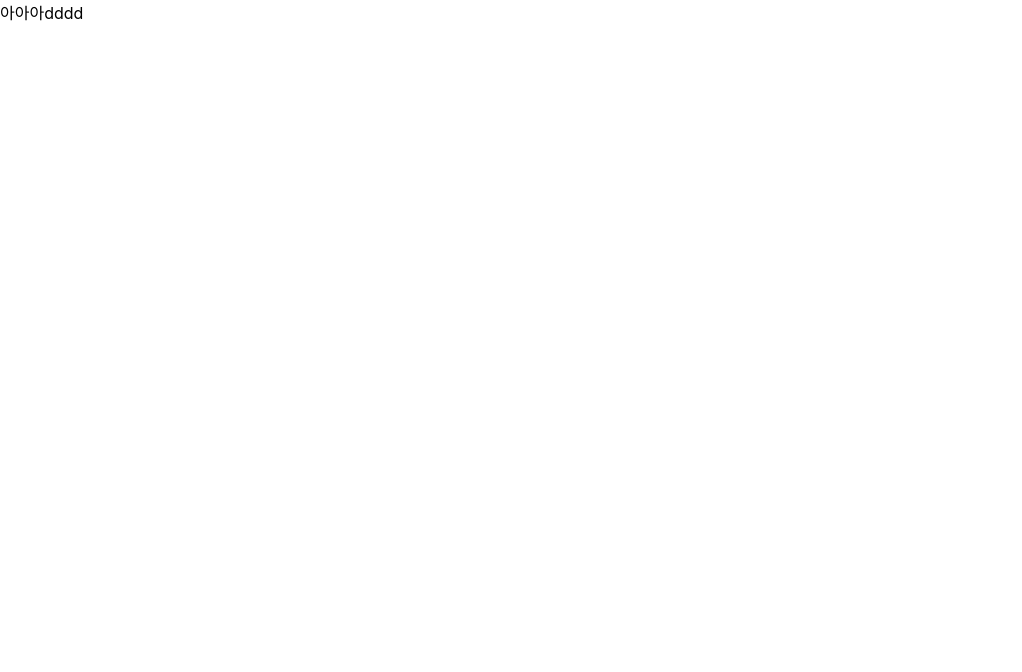
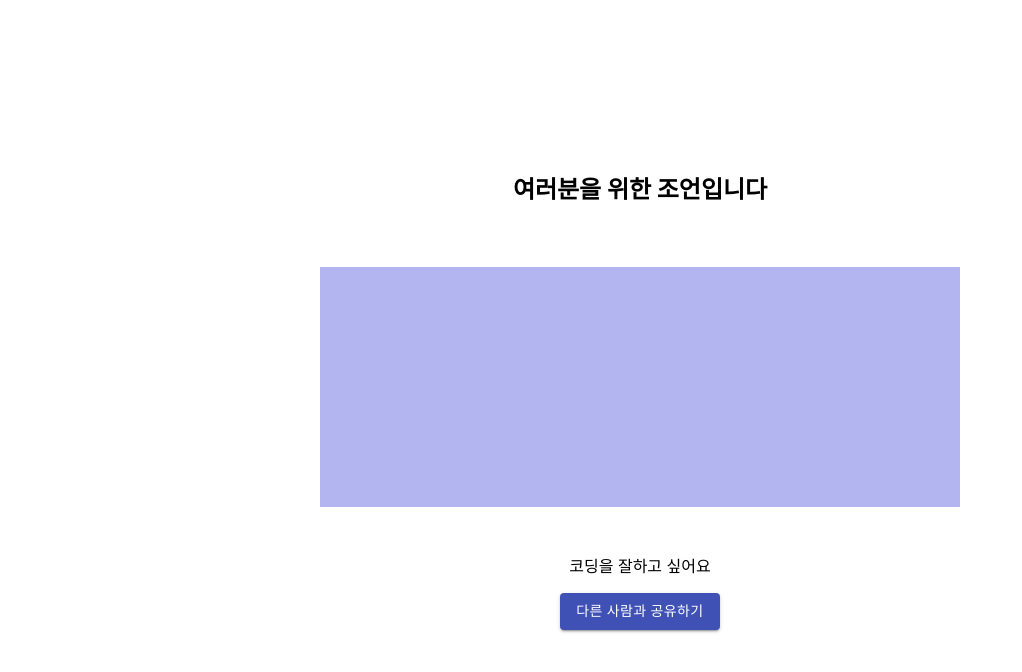
Before and after one commit to uvula6921/cheerup-FE, a React (Create React App) app in the folder cheerup/: page /phrase in a window 1280 px wide. Shown: the top 672 px of the page, without its empty margins (0-1022 px from the left). Built offline with nearby package versions, Linux system fonts and the light colour scheme.

Commit message:
메이페이지 게시글 추가 및 로드까지 확인

```diff
--- /dev/null
+++ b/cheerup/src/common-style/style.js
@@ -0,0 +1,5 @@
+import { css } from "styled-components";
+
+export const InputStyle = css`
+  margin: 20px 0px;
+`;
--- /dev/null
+++ b/cheerup/src/components/Header.js
@@ -0,0 +1,8 @@
+import React from "react";
+import styled from "styled-components";
+
+const Header = (props) => {
+  return <div>고민을 말해봐</div>;
+};
+
+export default Header;
--- /dev/null
+++ b/cheerup/src/components/Styles.js
@@ -0,0 +1,67 @@
+import React from "react";
+import styled from "styled-components";
+
+const Grid = styled.div`
+  box-sizing: border-box;
+  display: flex;
+  flex-direction: ${(props) =>
+    props.flex_direction === "column" ? "column" : "row"};
+  ${(props) => (props.border ? `border: ${props.border};` : "")}
+  ${(props) => (props.bg ? `background-color: ${props.bg};` : "")}
+  width: ${(props) => (props.width ? props.width : "100%")};
+  min-width: 50px;
+  height: ${(props) => (props.height ? props.height : "100%")};
+  align-items: ${(props) => (props.align ? props.align : "center")};
+  justify-content: ${(props) =>
+    props.justify_contents ? props.justify_contents : "flex-start"};
+  ${(props) => (props.margin ? `margin: ${props.margin};` : "")}
+  ${(props) => (props.padding ? `padding: ${props.padding};` : "")}
+  ${(props) => (props.is_root ? `width: 100vw; height: 100vh;` : "")}
+  ${(props) =>
+    props.hover ? `&:hover{cursor: pointer; background-color: #44444455;}` : ""}
+`;
+
+const Text = (props) => {
+  if (props.type === "title") {
+    return <H1>{props.children}</H1>;
+  }
+
+  if (props.type === "contents") {
+    return <P>{props.children}</P>;
+  }
+
+  if (props.type === "label") {
+    return <Span>{props.children}</Span>;
+  }
+
+  return <React.Fragment>{props.children}</React.Fragment>;
+};
+
+const H1 = styled.h1`
+  margin: 0px;
+  font-size: 1.5em;
+  text-align: center;
+  ${(props) => (props.bold ? `font-weight: bold;` : "")}
+`;
+
+const P = styled.p`
+  ${(props) => (props.margin ? `margin:${props.margin};` : "")}
+  font-size: 1em;
+`;
+
+const Span = styled.span`
+  margin: 0px;
+  font-size: 0.4em;
+  color: #888;
+  font-family: "PoppinsR";
+`;
+
+// input 스타일!
+// const InputC = styled.input`
+//   width: ${(props) => (props.width ? props.width : "100%")};
+//   border: ${(props) => (props.border ? props.border : "none;")};
+//   padding: 2px 4px;
+//   ${(props) => (props.margin ? `margin: ${props.margin};` : "")}
+// `;
+
+export { Grid, Text };
--- a/cheerup/src/pages/Main.js
+++ b/cheerup/src/pages/Main.js
@@ -1,13 +1,44 @@
-import React from "react";
+import React, { useState, useRef } from "react";
 import styled from "styled-components";
+import Header from "../components/Header";
+import { Button, Input } from "@material-ui/core";
+import { Grid, Text } from "../components/Styles";
+import { InputStyle } from "../common-style/style";
 
 const Main = (props) => {
+  const { history } = props;
+  const input = React.useRef(null);
+  const moveToPhrase = () => {
+    history.push("/phrase");
+    localStorage.setItem("inputText", input.current.value);
+  };
 
   return (
     <React.Fragment>
-
+      <Grid justify_contents="center" flex_direction="column">
+        <Text type="title">고민을 알려주세요</Text>
+        <Maininput ref={input}></Maininput>
+        <Button
+          variant="contained"
+          color="primary"
+          onClick={() => {
+            moveToPhrase();
+          }}
+        >
+          조언듣기
+        </Button>
+      </Grid>
     </React.Fragment>
   );
 };
 
+const Maininput = styled.input`
+  border: none;
+  border-bottom: 1px solid #616161;
+  margin: 20px 0px;
+  :focus {
+    outline: none;
+  }
+`;
+
 export default Main;
--- /dev/null
+++ b/cheerup/src/pages/Mainphrase.js
@@ -0,0 +1,49 @@
+import React from "react";
+import styled from "styled-components";
+import Header from "../components/Header";
+import { Button, Input } from "@material-ui/core";
+import { Grid, Text } from "../components/Styles";
+import { useSelector, useDispatch } from "react-redux";
+import { actionCreators as ContentActions } from "../redux/modules/articles";
+
+const Mainphrase = (props) => {
+  const dispatch = useDispatch();
+  const data_list = useSelector((state) => state.article.content);
+  console.log(data_list);
+  const inputText = localStorage.getItem("inputText");
+  const addContent = (text) => {
+    dispatch(ContentActions.createArticle(text));
+  };
+
+  return (
+    <React.Fragment>
+      <Grid justify_contents="center" flex_direction="column">
+        <Text type="title">여러분을 위한 조언입니다</Text>
+        <Text margin="40px 0px" type="contents">
+          {inputText}
+        </Text>
+        <Grid width="50%" height="30%" bg="#b3b5f0" margin="30px 0px"></Grid>
+        {data_list.map((p, idx) => {
+          return (
+            <Text margin="40px 0px" type="contents">
+              {p}
+            </Text>
+          );
+        })}
+
+        <Button
+          variant="contained"
+          color="primary"
+          onClick={() => {
+            addContent(inputText);
+            console.log("함수가 실행되었습니다.");
+          }}
+        >
+          다른 사람과 공유하기
+        </Button>
+      </Grid>
+    </React.Fragment>
+  );
+};
+
+export default Mainphrase;
--- a/cheerup/src/redux/configureStore.js
+++ b/cheerup/src/redux/configureStore.js
@@ -4,11 +4,13 @@ import { createBrowserHistory } from "history";
 import { connectRouter } from "connected-react-router";
 
 import Calendar from "./modules/calendar";
+import Article from "./modules/articles";
 
 export const history = createBrowserHistory();
 
 const rootReducer = combineReducers({
   calendar: Calendar,
+  article: Article,
   router: connectRouter(history),
 });
 
--- /dev/null
+++ b/cheerup/src/redux/modules/articles.js
@@ -0,0 +1,41 @@
+// import { firestore } from "../../firebase";
+// import history from "../../history";
+import { createAction, handleActions } from "redux-actions";
+import { produce } from "immer";
+
+const LOAD_ARTICLE = "dic/LOAD_ARTICLE";
+const CREATE_ARTICLE = "dic/CREATE_ARTICLE";
+
+const loadArticle = createAction(LOAD_ARTICLE, (content) => ({
+  content,
+}));
+const createArticle = createAction(CREATE_ARTICLE, (content, pharase) => ({
+  content,
+  pharase,
+}));
+
+const initialState = {
+  username: [],
+  content: ["코딩을 잘하고 싶어요"],
+  saying: [],
+};
+
+export default handleActions(
+  {
+    [LOAD_ARTICLE]: (state, actioin) =>
+      produce(state, (draft) => {
+        draft.content = actioin.payload.content;
+      }),
+    [CREATE_ARTICLE]: (state, action) =>
+      produce(state, (draft) => {
+        console.log("리듀서 안에서의 데이터", action.payload.content);
+        draft.content.push(action.payload.content);
+      }),
+  },
+  initialState
+);
+const actionCreators = {
+  loadArticle,
+  createArticle,
+};
+export { actionCreators };
--- a/cheerup/src/shared/App.css
+++ b/cheerup/src/shared/App.css
@@ -5,6 +5,7 @@
 .App-logo {
   height: 40vmin;
   pointer-events: none;
+  color: #b3b5f0;
 }
 
 @media (prefers-reduced-motion: no-preference) {
--- a/cheerup/src/shared/App.js
+++ b/cheerup/src/shared/App.js
@@ -3,11 +3,30 @@ import { ConnectedRouter } from "connected-react-router";
 import { Route } from "react-router-dom";
 import { history } from "../redux/configureStore";
 import { useDispatch } from "react-redux";
+import Main from "../pages/Main";
+import styled from "styled-components";
+import Mainphrase from "../pages/Mainphrase";
 
 function App() {
   const dispatch = useDispatch();
 
-  return <ConnectedRouter history={history}>아아아dddd</ConnectedRouter>;
+  return (
+    <Container>
+      <ConnectedRouter history={history}>
+        <Route path="/" exact component={Main} />
+        <Route path="/phrase" exact component={Mainphrase} />
+      </ConnectedRouter>
+    </Container>
+  );
 }
 
+const Container = styled.div`
+  padding: 0px;
+  margin: 0px;
+  box-sizing: border-box;
+  width: 100vw;
+  height: 100vh;
+  overflow: hidden;
+`;
+
 export default App;
```
